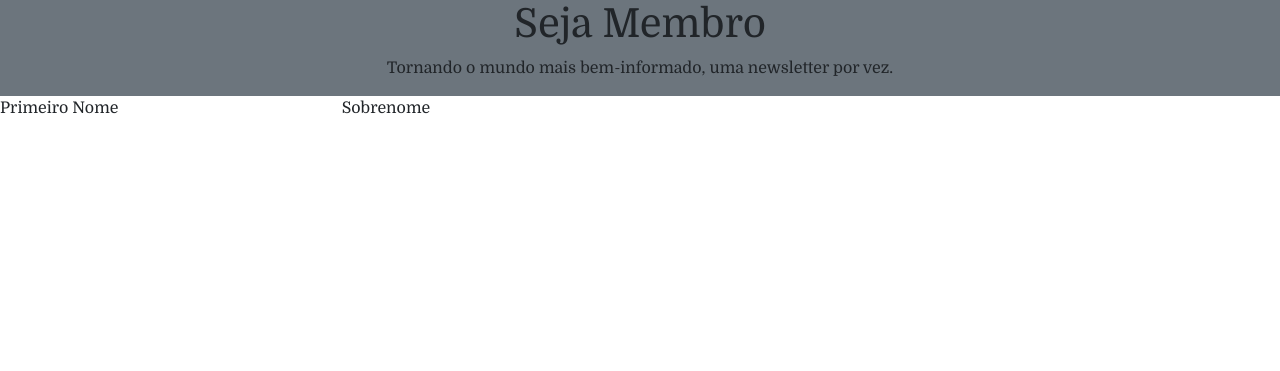
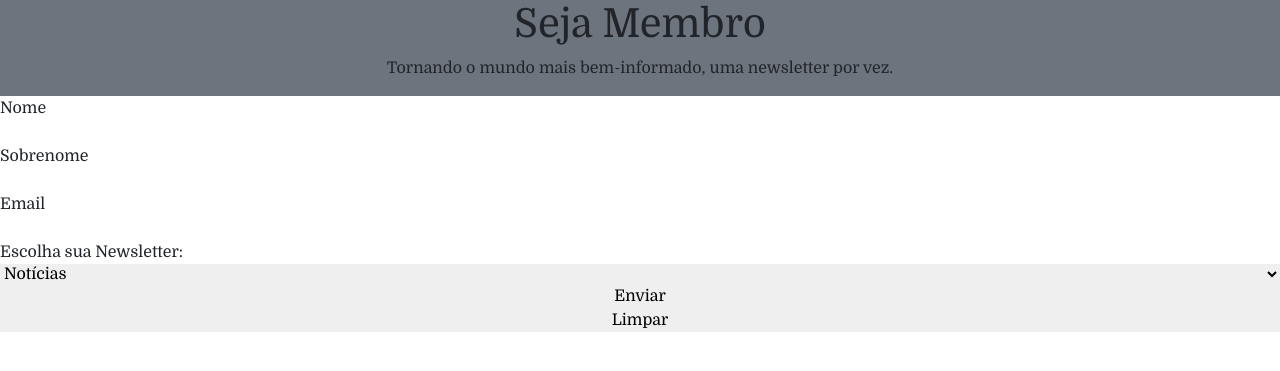
Before and after one commit to ovictorqueiroz/meusite, a PHP site: page / in a window 1280 px wide. Shown: the top 371 px of the page. Run offline with PHP 8.4, Linux system fonts and the light colour scheme.

Commit message:
formulario

```diff
--- a/index.php
+++ b/index.php
@@ -13,12 +13,27 @@
 	<p>Tornando o mundo mais bem-informado, uma newsletter por vez.</p>
 	</nav>
 
-	<form action="#" method="post">
-		<label>Primeiro Nome</label>
+	<form action="#" method="post" class="d-flex flex-column">
+		<label for="primeiroNome">Nome</label>
 		<input type="text" name="primeiroNome" id="primeiroNome" maxlength="50" required>
 
-		<label>Sobrenome</label>
+		<label for="sobrenome">Sobrenome</label>
 		<input type="text" name="sobrenome" id="sobrenome" >
+
+		<label for="useremai">Email</label>
+		<input type="emai" name="useremail" id="useremail">
+
+		<label>Escolha sua Newsletter:</label>
+		<select>
+			<option value="noticias">Notícias</option>
+			<option value="esportes">Esportes</option>
+			<option value="negocios">Negócios</option>
+			<option value="cultura">Cultura</option>
+			<option value="cronicas">Crônicas</option>
+			<option value="gastronomia">Gastronomia</option>
+		</select>
+		<button type="submit">Enviar</button>
+		<button type="reset">Limpar</button>
 	</form>
 
 	 <script src="https://cdn.jsdelivr.net/npm/bootstrap@5.3.8/dist/js/bootstrap.bundle.min.js" integrity="sha384-FKyoEForCGlyvwx9Hj09JcYn3nv7wiPVlz7YYwJrWVcXK/BmnVDxM+D2scQbITxI" crossorigin="anonymous"></script>
```
